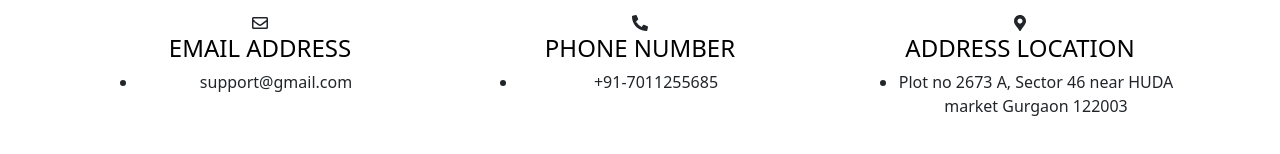
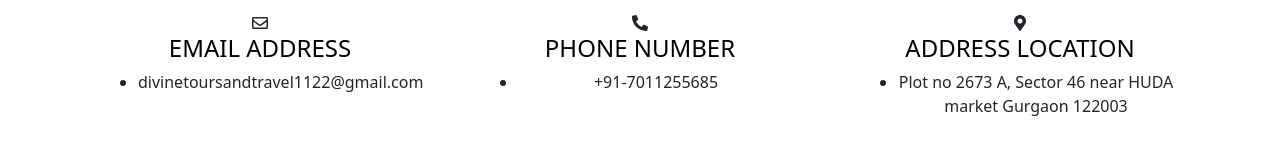
Before and after one commit to uvineet53/divine_tour, a React (Create React App) app: page /contact in a window 1280 px wide. Shown: the part 994-1148 px from the top of the page. Built offline with nearby package versions, Linux system fonts and the light colour scheme; no server answers; the database is empty; the HTML template or start-up script is replaced by a standard one.

Commit message:
Update ContactInfo.jsx

```diff
--- a/src/pages/contact/ContactInfo.jsx
+++ b/src/pages/contact/ContactInfo.jsx
@@ -16,7 +16,7 @@ export default function Contact() {
                 <span className="icon mb-4"><FaRegEnvelope /></span>
                 <h4 className='text-black text-uppercase'>email address</h4>
                 <ul>
-                  <li>support@gmail.com</li>
+                  <li>divinetoursandtravel1122@gmail.com</li>
                 </ul>
               </div>
             </Col>
```
